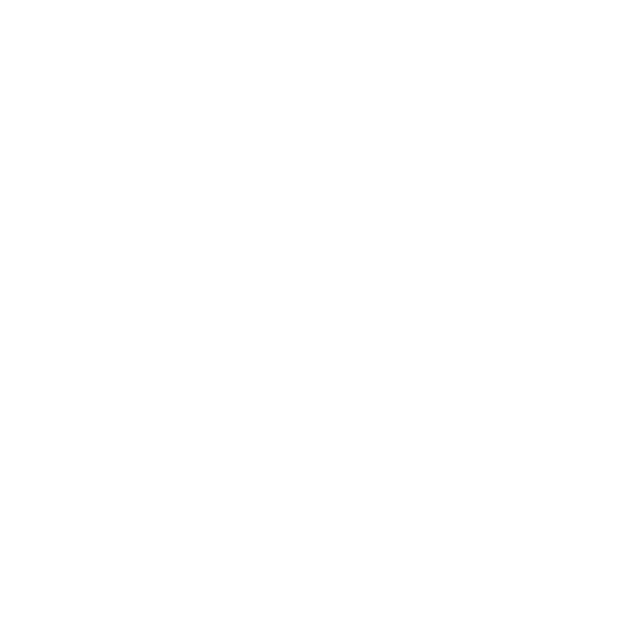
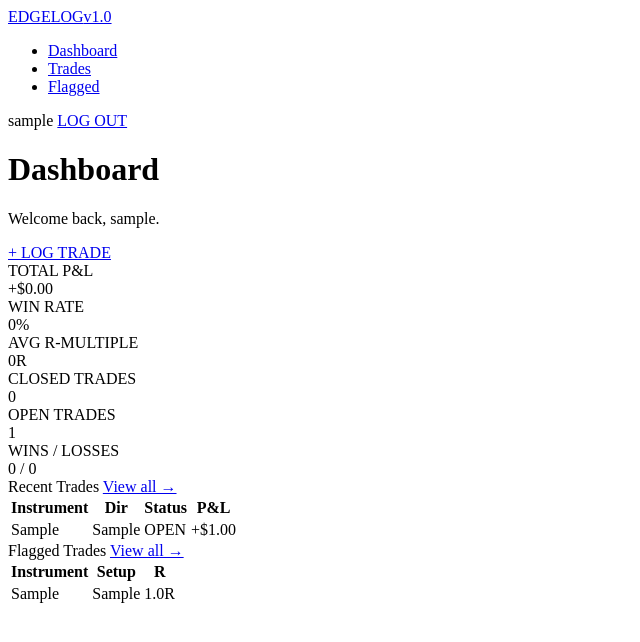
Before and after one commit to tamoor-faisal/trade-journal, a Flask app: page / in a window 1280 px wide. Before the commit the part shown is empty. Shown: the top 642 px of the page, without its empty margins (0-640 px from the left). Run offline with Flask 3, Linux system fonts and the light colour scheme; a user stored in the database is signed in; tables that the repository leaves empty hold one stand-in row (values such as "Sample post").

Commit message:
dashboard page created

```diff
--- a/app/templates/dashboard/index.html
+++ b/app/templates/dashboard/index.html
@@ -1,10 +1,134 @@
-<!DOCTYPE html>
-<html lang="en">
-<head>
-    <meta charset="UTF-8">
-    <title>Title</title>
-</head>
-<body>
+{% extends 'base.html' %}
+{% block title %}Dashboard — EdgeLog{% endblock %}
 
-</body>
-</html>
+{% block content %}
+<div class="page-header">
+    <div>
+        <h1 class="page-title">Dashboard</h1>
+        <p class="page-sub">Welcome back, {{ current_user.username }}.</p>
+    </div>
+    <a href="{{ url_for('trades.create') }}" class="btn-primary">+ LOG TRADE</a>
+</div>
+
+<!-- Stat Cards -->
+<div class="stat-grid">
+    <div class="stat-card">
+        <div class="stat-label">TOTAL P&L</div>
+        <div class="stat-value {% if stats.total_pnl >= 0 %}val-green{% else %}val-red{% endif %}">
+            {% if stats.total_pnl >= 0 %}+{% endif %}${{ "%.2f"|format(stats.total_pnl) }}
+        </div>
+    </div>
+    <div class="stat-card">
+        <div class="stat-label">WIN RATE</div>
+        <div class="stat-value val-accent">{{ stats.win_rate }}%</div>
+    </div>
+    <div class="stat-card">
+        <div class="stat-label">AVG R-MULTIPLE</div>
+        <div class="stat-value {% if stats.avg_r >= 0 %}val-green{% else %}val-red{% endif %}">
+            {{ stats.avg_r }}R
+        </div>
+    </div>
+    <div class="stat-card">
+        <div class="stat-label">CLOSED TRADES</div>
+        <div class="stat-value">{{ stats.closed_trades }}</div>
+    </div>
+    <div class="stat-card">
+        <div class="stat-label">OPEN TRADES</div>
+        <div class="stat-value val-accent">{{ stats.open_trades }}</div>
+    </div>
+    <div class="stat-card">
+        <div class="stat-label">WINS / LOSSES</div>
+        <div class="stat-value"><span class="val-green">{{ stats.wins }}</span> / <span class="val-red">{{ stats.losses }}</span></div>
+    </div>
+</div>
+
+<!-- Equity Curve Chart -->
+{% if equity_curve %}
+<div class="card" style="margin-bottom: 28px;">
+    <div class="card-header">
+        <span class="card-title">Equity Curve</span>
+        <span class="card-sub">Cumulative P&L</span>
+    </div>
+    <canvas id="equityChart" height="80"></canvas>
+</div>
+{% endif %}
+
+<div class="two-col">
+    <!-- Recent Trades -->
+    <div class="card">
+        <div class="card-header">
+            <span class="card-title">Recent Trades</span>
+            <a href="{{ url_for('trades.list_trades') }}" class="card-link">View all →</a>
+        </div>
+        {% if recent_trades %}
+        <table class="trade-table">
+            <thead>
+                <tr>
+                    <th>Instrument</th>
+                    <th>Dir</th>
+                    <th>Status</th>
+                    <th>P&L</th>
+                </tr>
+            </thead>
+            <tbody>
+            {% for t in recent_trades %}
+                <tr onclick="window.location='{{ url_for('trades.edit', trade_id=t.id) }}'" style="cursor:pointer">
+                    <td class="mono">{{ t.instrument }}</td>
+                    <td><span class="tag tag-{{ t.direction.lower() }}">{{ t.direction }}</span></td>
+                    <td><span class="tag tag-status-{{ t.status.lower() }}">{{ t.status }}</span></td>
+                    <td class="mono {% if t.pnl and t.pnl >= 0 %}val-green{% elif t.pnl %}val-red{% endif %}">
+                        {% if t.pnl is not none %}
+                            {% if t.pnl >= 0 %}+{% endif %}${{ "%.2f"|format(t.pnl) }}
+                        {% else %}—{% endif %}
+                    </td>
+                </tr>
+            {% endfor %}
+            </tbody>
+        </table>
+        {% else %}
+        <p class="empty-state">No trades yet. <a href="{{ url_for('trades.create') }}">Log your first trade →</a></p>
+        {% endif %}
+    </div>
+
+    <!-- Flagged Trades -->
+    <div class="card">
+        <div class="card-header">
+            <span class="card-title">Flagged Trades</span>
+            <a href="{{ url_for('trades.list_trades') }}?flagged_only=1" class="card-link">View all →</a>
+        </div>
+        {% if flagged %}
+        <table class="trade-table">
+            <thead>
+                <tr>
+                    <th>Instrument</th>
+                    <th>Setup</th>
+                    <th>R</th>
+                </tr>
+            </thead>
+            <tbody>
+            {% for t in flagged %}
+                <tr onclick="window.location='{{ url_for('trades.edit', trade_id=t.id) }}'" style="cursor:pointer">
+                    <td class="mono">{{ t.instrument }}</td>
+                    <td>{{ t.setup }}</td>
+                    <td class="mono {% if t.r_multiple and t.r_multiple >= 0 %}val-green{% elif t.r_multiple %}val-red{% endif %}">
+                        {% if t.r_multiple is not none %}{{ t.r_multiple }}R{% else %}—{% endif %}
+                    </td>
+                </tr>
+            {% endfor %}
+            </tbody>
+        </table>
+        {% else %}
+        <p class="empty-state">No flagged trades yet.</p>
+        {% endif %}
+    </div>
+</div>
+{% endblock %}
+
+{% block extra_js %}
+{% if equity_curve %}
+<script>
+    const equityData = {{ equity_curve | tojson }};
+    renderEquityChart('equityChart', equityData);
+</script>
+{% endif %}
+{% endblock %}
```
